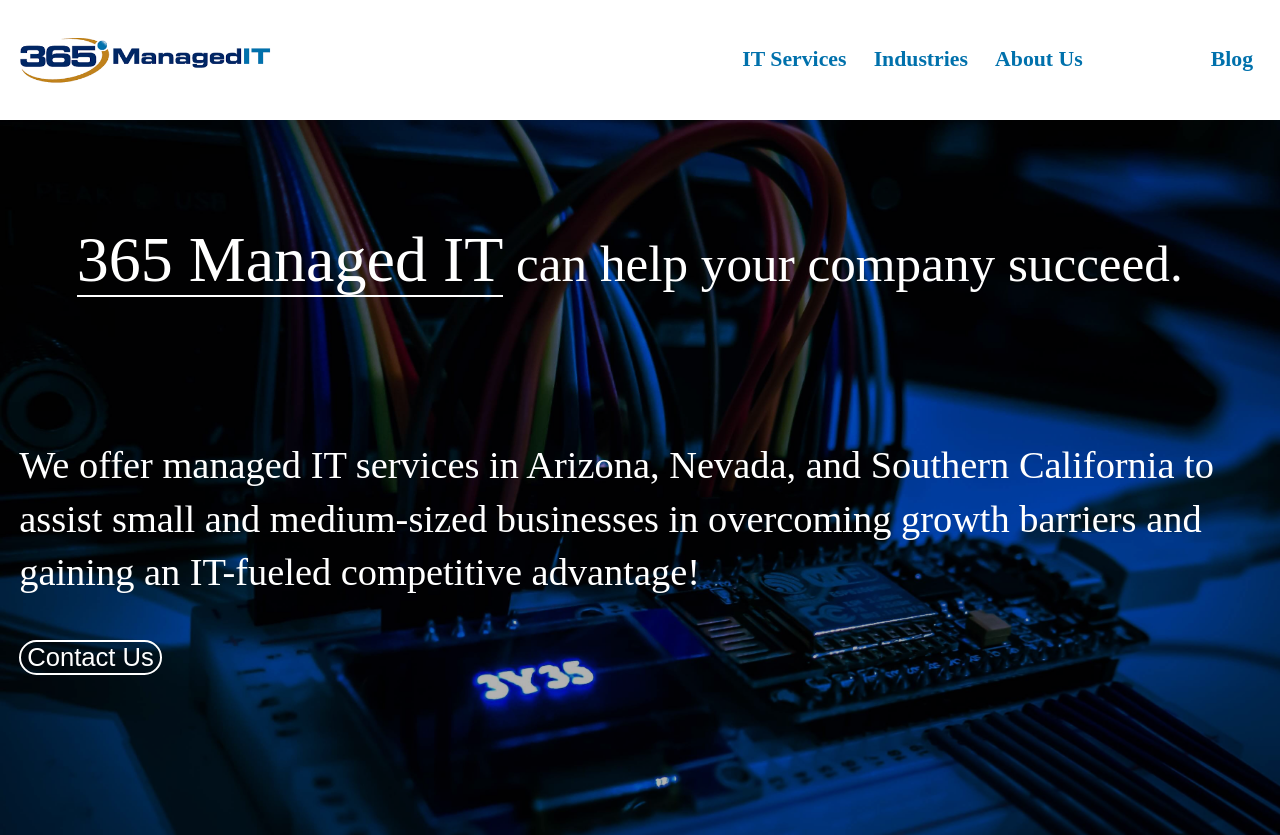
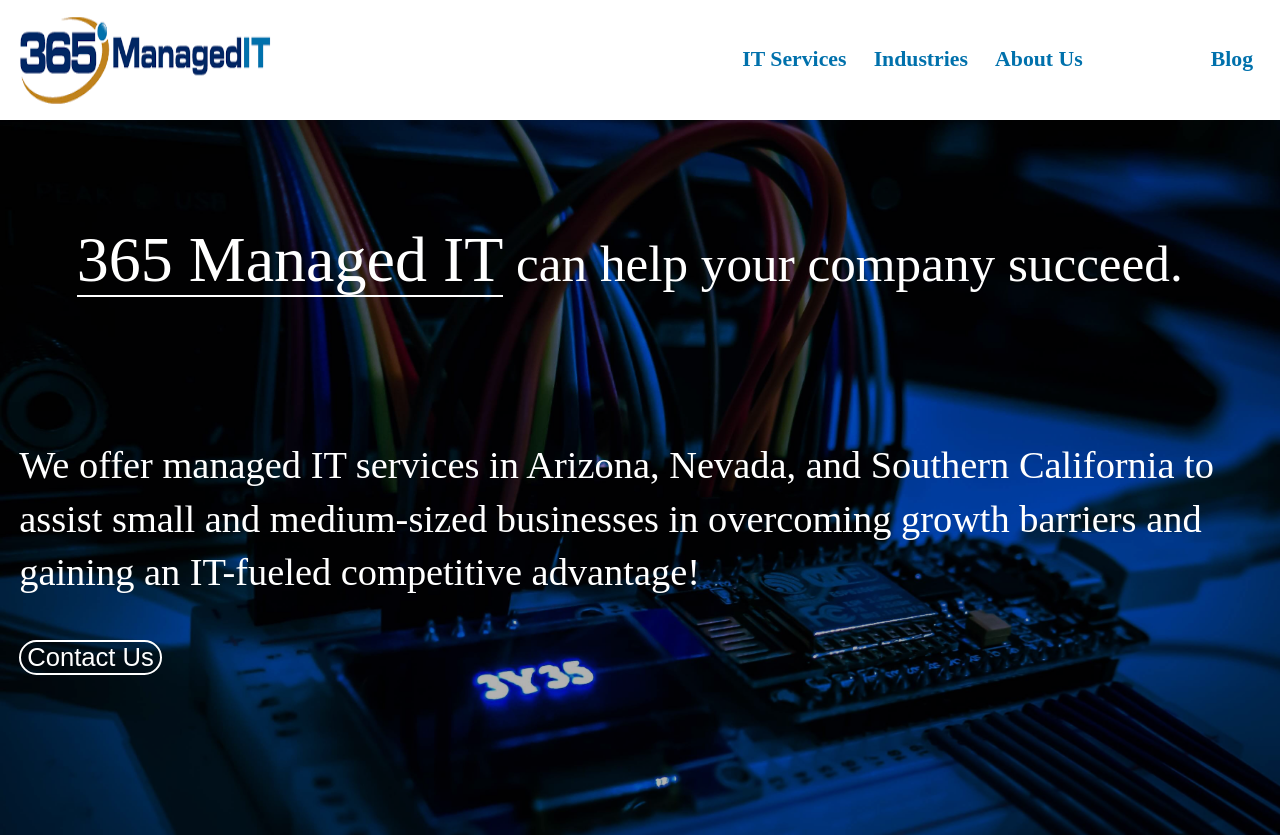
Before and after one commit to Scout456/365mngd, a plain HTML site: page index.html in a window 1280 px wide. Shown: the top 835 px of the page. Drawn offline with Linux system fonts and the light colour scheme.

Commit message:
changed height of 365 icon

```diff
--- a/style.css
+++ b/style.css
@@ -1115,7 +1115,9 @@ ul{
 
  #horizontalIcon{
   width: 20vw;
-  margin-right: auto;
+  height: 15vh;
+  margin-right: auto;
+  border-radius:10px ;
 
 
 
```
